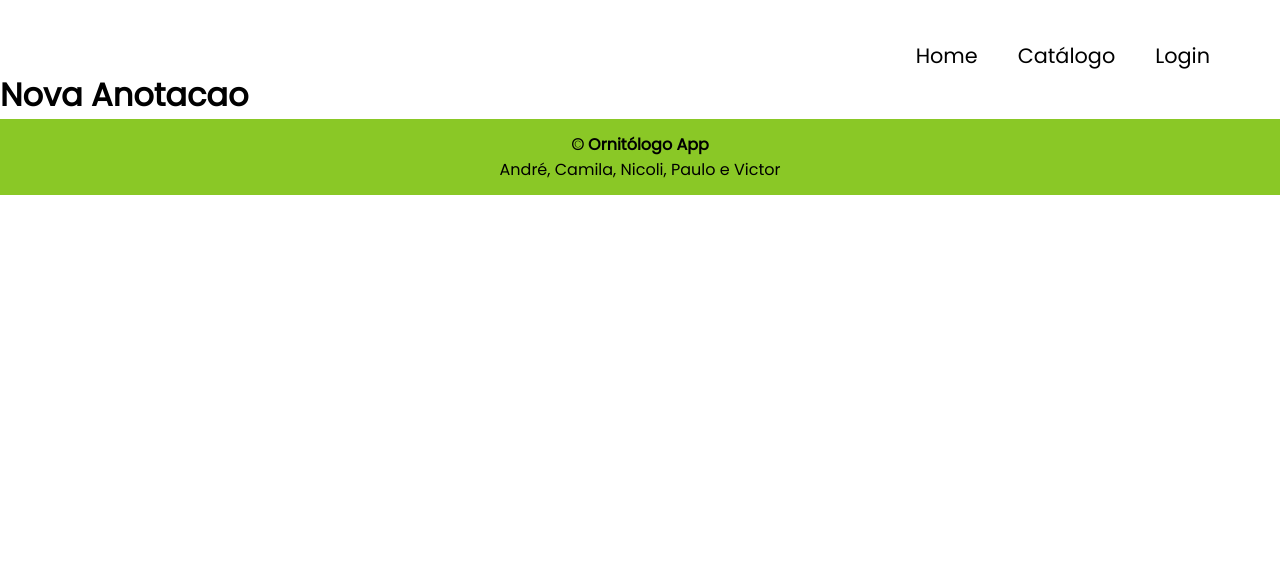
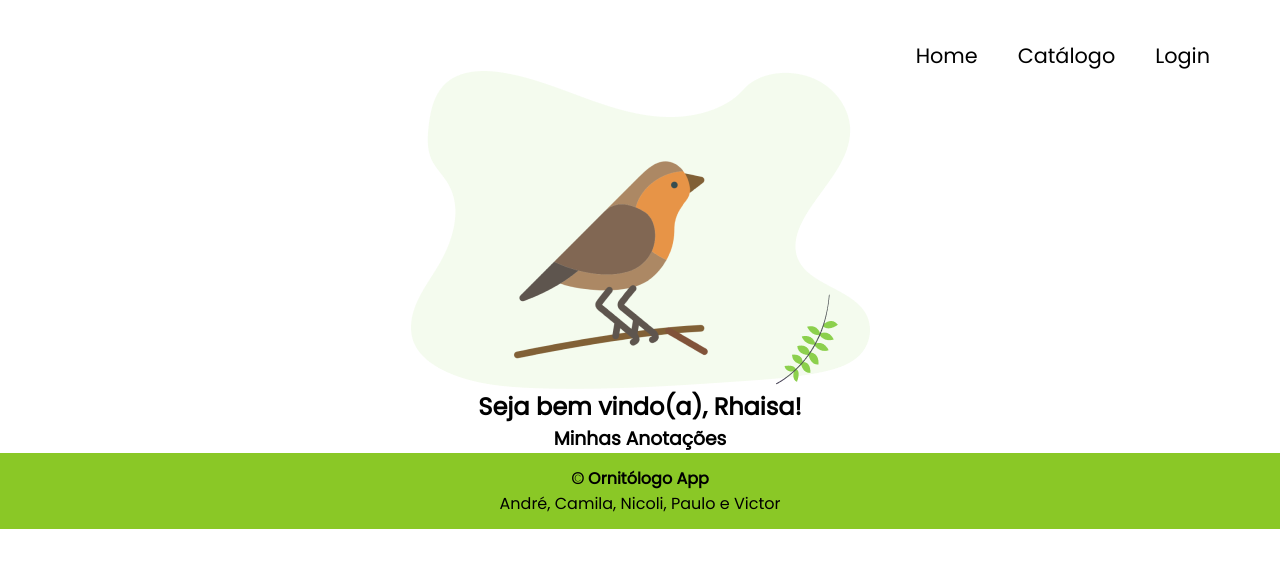
Before and after one commit to cahcastroc/ornitologo_app, a React (Create React App) app in the folder frontend/: page /anotacao in a window 1280 px wide. Shown: the top 568 px of the page. Built offline with nearby package versions, Linux system fonts and the light colour scheme; the HTML template or start-up script is replaced by a standard one.

Commit message:
adiciona estrutura base

```diff
--- a/frontend/src/pages/anotacao/Anotacao.css
+++ b/frontend/src/pages/anotacao/Anotacao.css
@@ -0,0 +1,5 @@
+.container{
+    display: flex;
+    flex-direction: column;
+    align-items: center;
+}
--- a/frontend/src/pages/anotacao/Anotacao.tsx
+++ b/frontend/src/pages/anotacao/Anotacao.tsx
@@ -1,9 +1,15 @@
 import "./Anotacao.css";
+import jaoDeBarro from "../../assets/jaodebarro.png";
 
 const Anotacao = () => {
+  let userName = "Rhaisa"
   return (
-    <div>
-      <h1>Nova Anotacao</h1>
+    <div className="container">
+      <img src={jaoDeBarro} alt="" />
+      <h2>Seja bem vindo(a), {userName}!</h2>
+      <div className="anotacoes-container">
+        <h3>Minhas Anotações</h3>
+      </div>
     </div>
   );
 };
--- a/frontend/src/pages/login/Login.tsx
+++ b/frontend/src/pages/login/Login.tsx
@@ -21,7 +21,7 @@ const Login = () => {
         try{
             await service.login(user);
             console.log(localStorage.getItem("token"));
-            navigate("/catalogo");
+            navigate("/anotacao");
         }catch{
 
         }
```
Also changed, not shown: frontend/src/assets/jaodebarro.png (added).
